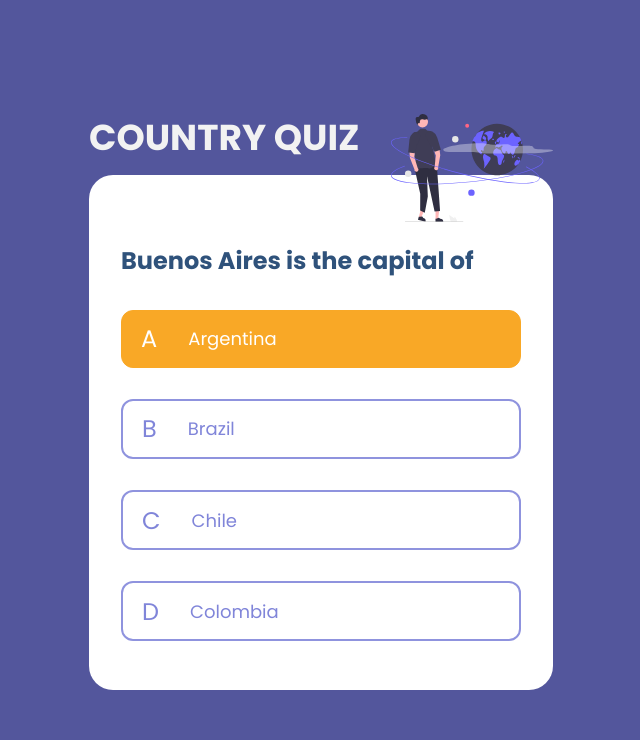
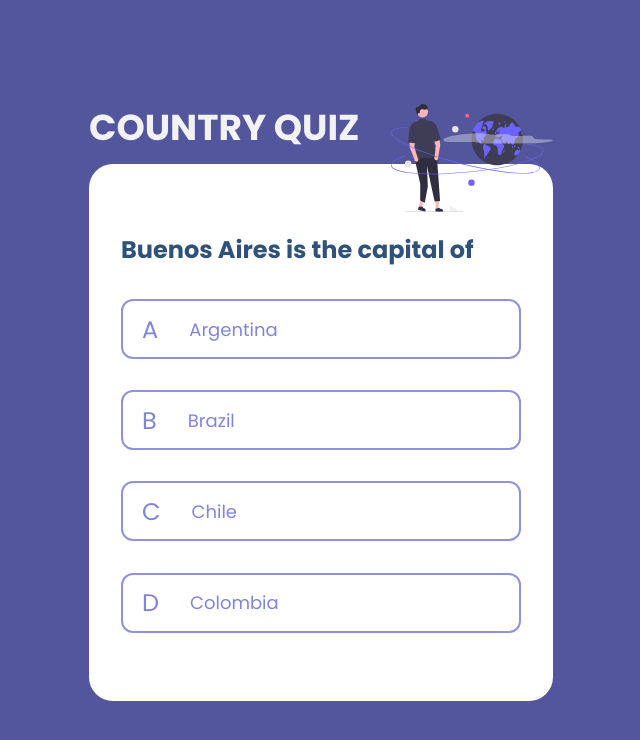
Before and after one commit to Robertron624/country-quiz, a React (Vite) app: page / in a window 1280 px wide. Shown: the top 740 px of the page, without its empty margins (319-959 px from the left). Built offline with nearby package versions, Linux system fonts and the light colour scheme.

Commit message:
styles: quiz question state styles

```diff
--- a/src/components/QuizQuestion.scss
+++ b/src/components/QuizQuestion.scss
@@ -3,9 +3,10 @@
 .question-container {
     background-color: $white;
     width: 100%;
-    height: 32.1875rem;
+    //height: 32.1875rem;
     border-radius: 1.5rem;
     padding: 4.25rem 2rem;
+    display: grid;
 
     & > p {
         color: $dark-blue--variation-1;
@@ -33,6 +34,27 @@
                 color: $white;
             }
 
+            &.correct-answer {
+                background-color: $btn-success;
+                border: 1px solid $btn-success;
+                color: $white;
+            }
+
+            &.final-answer {
+
+                &.correct-answer {
+                    background-color: $btn-success;
+                    border: 1px solid $btn-success;
+                    color: $white;
+                }
+
+                &.wrong-answer {
+                    background-color: $btn-error;
+                    border: 1px solid $btn-error;
+                    color: $white;
+                }
+            }
+
             button {
                 width: 100%;
                 display: flex;
@@ -53,4 +75,19 @@
             }
         }
     }
+
+    .submit-btn {
+        width: 7.25rem;
+        height: 3.5rem;
+        border-radius: 0.75rem;
+        justify-self: flex-end;
+        background-color: $btn-selected;
+        box-shadow: 0px 2px 4px 0px $btn-selected--box-shadow;;
+        color: $white;
+        font-size: 1.125rem;
+        font-style: normal;
+        font-weight: 700;
+        line-height: normal;
+        margin-top: 2rem;
+    }
 }
--- a/src/components/QuizQuestion.tsx
+++ b/src/components/QuizQuestion.tsx
@@ -13,11 +13,20 @@ const QuizQuestion = ({
 }: Question) => {
     const isFlagQuestion = type === "flag";
 
-    const [isCorrect, setisCorrect] = useState(false);
-    const [currentSelected, setcurrentSelected] = useState<string>(options[0]);
+    const [isCorrect, setisCorrect] = useState<boolean | null>(null);
+    const [currentSelected, setcurrentSelected] = useState<string>("");
+    const [finalAnswer, setfinalAnswer] = useState<string>("");
+
+    const handleClick = (option: string) => {
+        setcurrentSelected(option);
+    };
+
+    const handleFinalAnswer = () => {
+        setfinalAnswer(currentSelected);
+        setisCorrect(currentSelected === correctAnswer);
+    };
 
     return (
-
         <div className="question-container">
             <p>
                 {isFlagQuestion
@@ -30,13 +39,13 @@ const QuizQuestion = ({
                         key={option}
                         className={`option ${
                             currentSelected === option ? "selected" : ""
-                            }`}
+                        } ${isCorrect === false && finalAnswer === option ? "final-answer wrong-answer" : ""} ${isCorrect === true && finalAnswer === option ? "final-answer correct-answer" : ""}`}
+                    >
+                        <button
                             onClick={() => {
-                                setcurrentSelected(option);
-                                setisCorrect(option === correctAnswer);
+                                handleClick(option);
                             }}
                         >
-                            <button>
                             <span className="option-letter">
                                 {mapper[index]}
                             </span>
@@ -45,6 +54,15 @@ const QuizQuestion = ({
                     </li>
                 ))}
             </ul>
+            {currentSelected && (
+                <button
+                    className="submit-btn"
+                    onClick={handleFinalAnswer}
+                    disabled={finalAnswer !== ""}
+                >
+                    Submit
+                </button>
+            )}
         </div>
     );
 };
```
Lines whose indentation alone changed are shown as unchanged.
